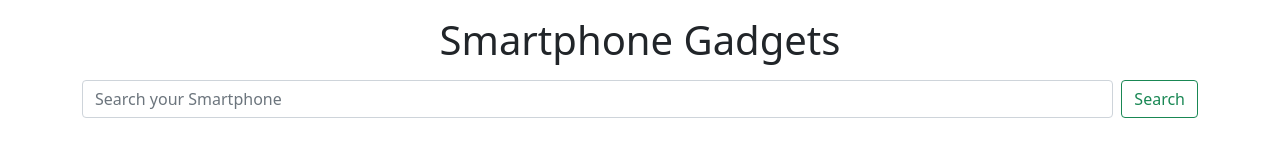
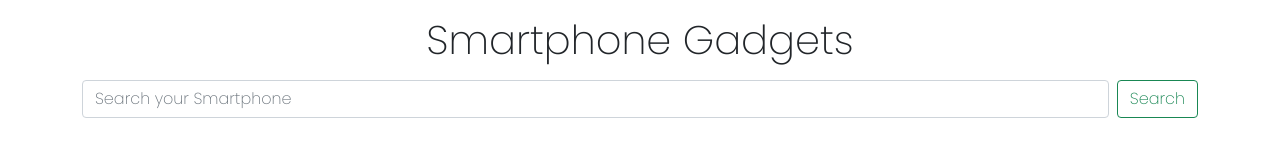
Before and after one commit to AB-Siddique278/-phone-hunter-6, a plain HTML site: page index.html in a window 1280 px wide. Drawn offline with nearby package versions, Linux system fonts and the light colour scheme.

Commit message:
add code fresh and comment

```diff
--- a/style.css
+++ b/style.css
@@ -1,3 +1,14 @@
+
+
+/* google fomts link */
+@import url('https://fonts.googleapis.com/css2?family=Poppins:wght@200&display=swap');
+
+*{
+    font-family: 'Poppins', sans-serif;
+}
+
+/* spinner css */
+
 #spinner{
     display:none;
 }
```
Also changed, not shown: app.js (+5 -4 lines), index.html (+4 -11 lines).
